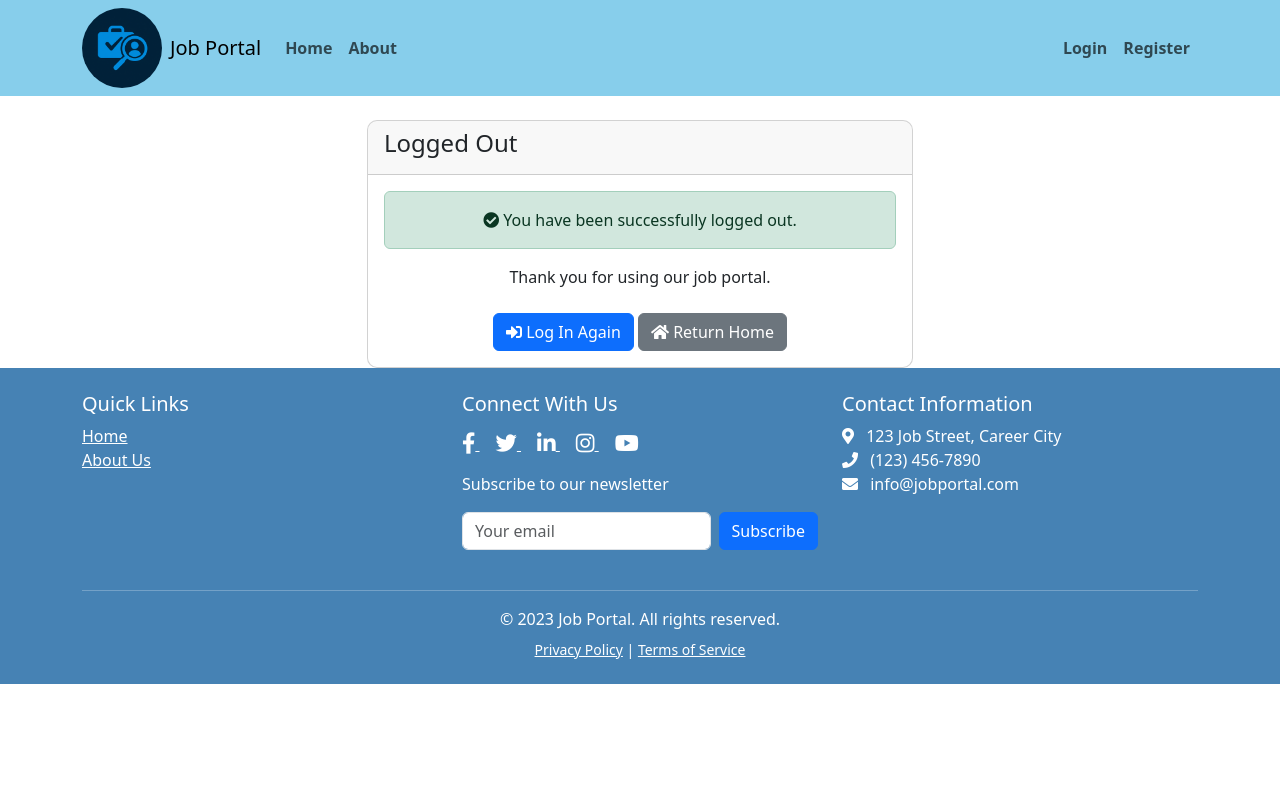
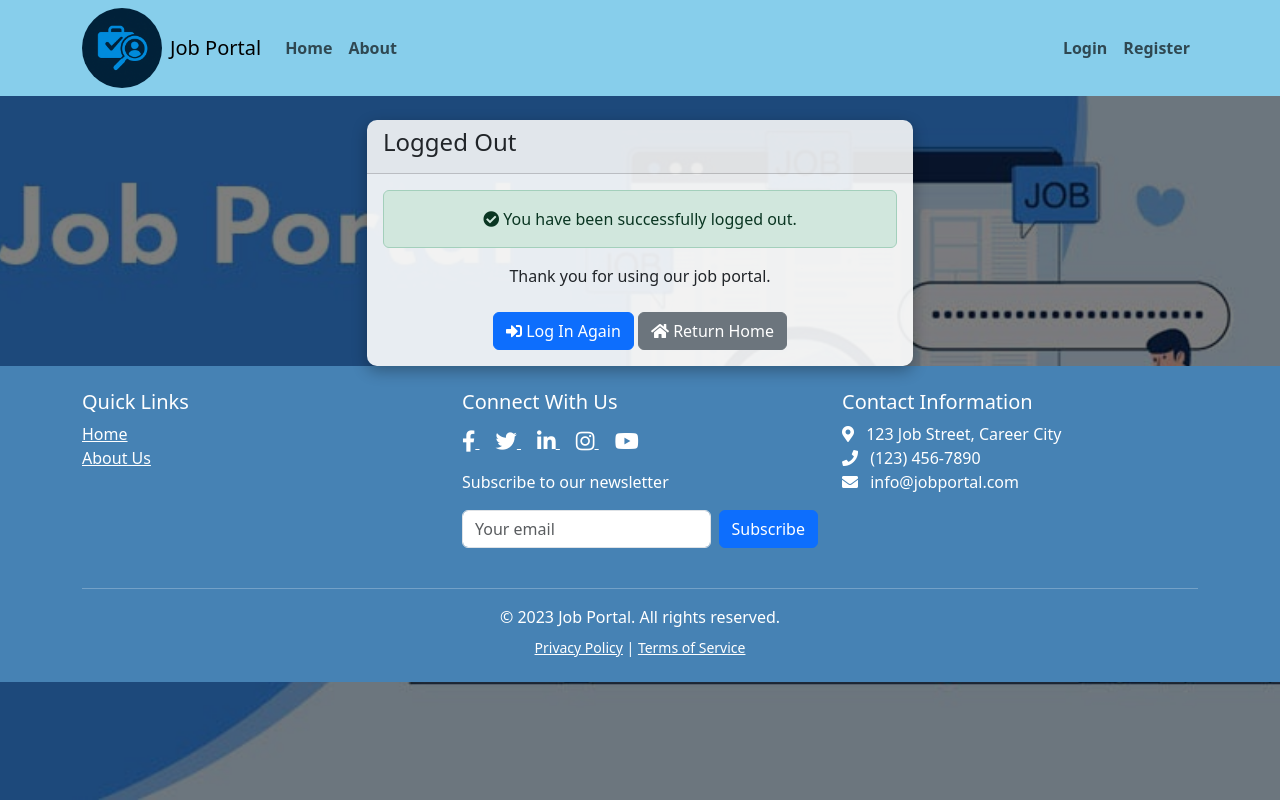
Before and after one commit to PrageethHarshana2002/job_portal, a Django app: page /logout/ in a window 1280 px wide. Run offline with Django 5.2, Linux system fonts and the light colour scheme; a user stored in the database is signed in.

Commit message:
change images of the web sites

```diff
--- a/jobportal/jobs/templates/jobs/logout.html
+++ b/jobportal/jobs/templates/jobs/logout.html
@@ -3,6 +3,43 @@
 {% block title %}Logged Out{% endblock %}
 
 {% block content %}
+{% load static %}
+<style>
+
+    body {
+        background: url('{% static "jobs/images/login-bg.jpg" %}') no-repeat center center fixed;
+        background-size: cover;
+        min-height: 100vh;
+    }
+
+
+    .bg-overlay {
+        position: fixed;
+        top: 0;
+        left: 0;
+        width: 100%;
+        height: 100%;
+        background-color: rgba(0, 0, 0, 0.5);
+        z-index: -1;
+    }
+
+
+    .card {
+        background-color: rgba(255, 255, 255, 0.9);
+        border: none;
+        box-shadow: 0 5px 15px rgba(0, 0, 0, 0.3);
+    }
+
+
+    .navbar {
+        position: relative;
+        z-index: 1000;
+    }
+</style>
+
+
+<div class="bg-overlay"></div>
+
 <div class="row justify-content-center">
     <div class="col-md-6">
         <div class="card">
--- a/jobportal/jobs/templates/jobs/register.html
+++ b/jobportal/jobs/templates/jobs/register.html
@@ -9,7 +9,7 @@
 <style>
 
     body {
-        background: url('{% static "jobs/images/register-bg.jpeg" %}') no-repeat center center fixed;
+        background: url('{% static "jobs/images/login-bg.jpg" %}') no-repeat center center fixed;
         background-size: cover;
         min-height: 100vh;
     }
```
Also changed, not shown: jobportal/db.sqlite3.
